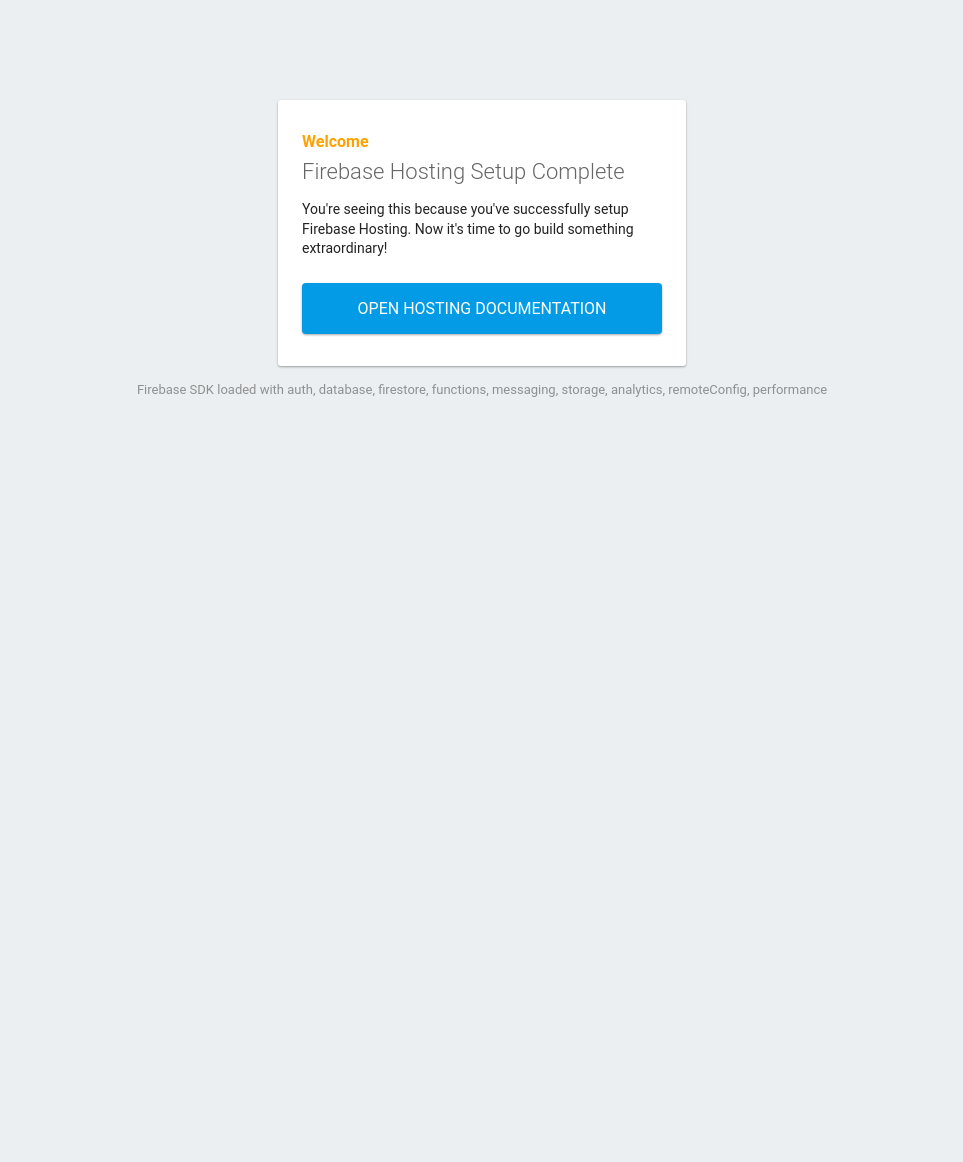
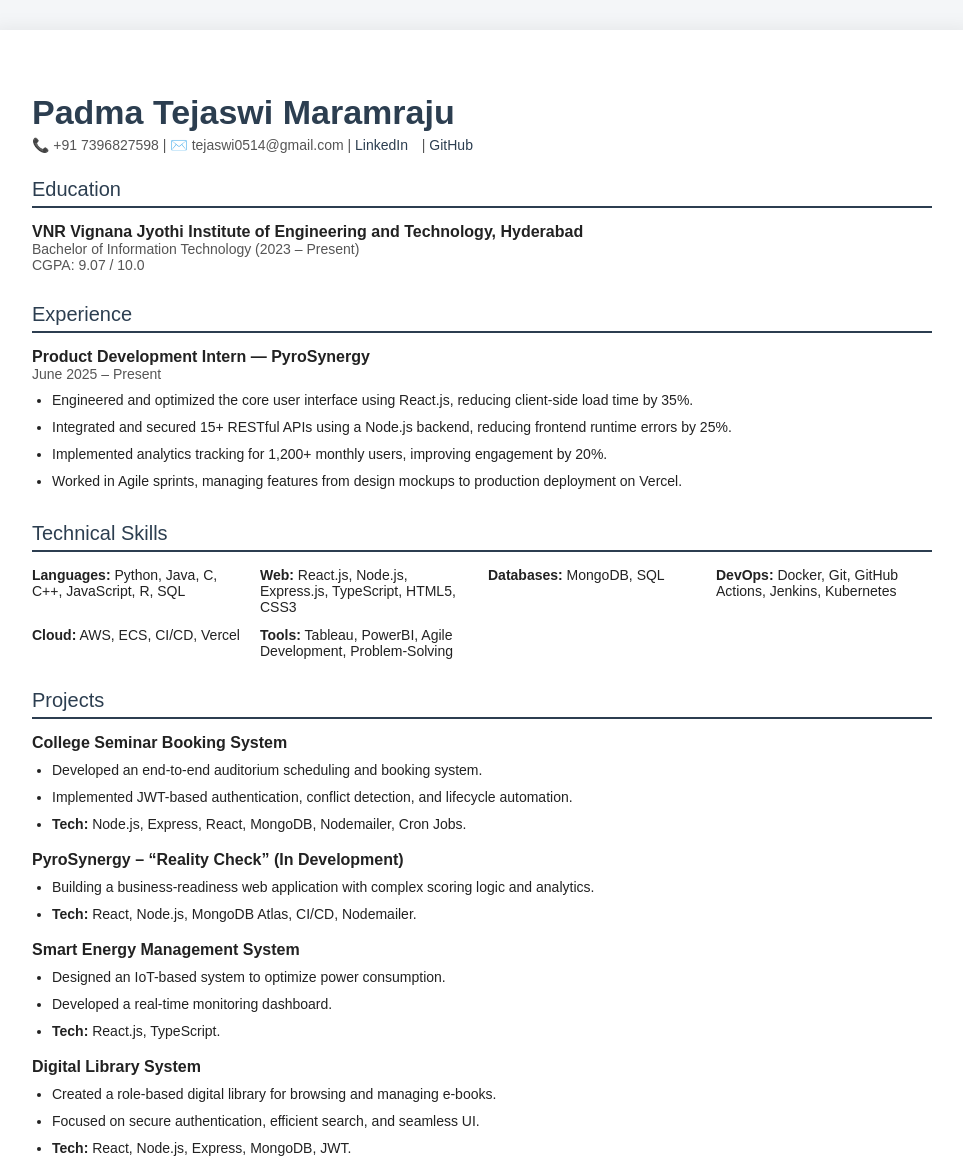
Before and after one commit to tejaswi060514/padma-website, a plain HTML site: page public/index.html in a window 1280 px wide. Shown: the top 1162 px of the page, without its empty margins (158-1121 px from the left). Before the commit the page ends 800 px from the top, so only its background shows below. Drawn offline with Linux system fonts and the light colour scheme; some packages are replaced by stand-ins of ours.

Commit message:
resume code

```diff
--- a/public/index.html
+++ b/public/index.html
@@ -1,89 +1,193 @@
 <!DOCTYPE html>
-<html>
-  <head>
-    <meta charset="utf-8">
-    <meta name="viewport" content="width=device-width, initial-scale=1">
-    <title>Welcome to Firebase Hosting</title>
+<html lang="en">
+<head>
+    <meta charset="UTF-8">
+    <meta name="viewport" content="width=device-width, initial-scale=1.0">
+    <title>Padma Tejaswi Maramraju | Resume</title>
 
-    <!-- update the version number as needed -->
-    <script defer src="/__/firebase/12.7.0/firebase-app-compat.js"></script>
-    <!-- include only the Firebase features as you need -->
-    <script defer src="/__/firebase/12.7.0/firebase-auth-compat.js"></script>
-    <script defer src="/__/firebase/12.7.0/firebase-database-compat.js"></script>
-    <script defer src="/__/firebase/12.7.0/firebase-firestore-compat.js"></script>
-    <script defer src="/__/firebase/12.7.0/firebase-functions-compat.js"></script>
-    <script defer src="/__/firebase/12.7.0/firebase-messaging-compat.js"></script>
-    <script defer src="/__/firebase/12.7.0/firebase-storage-compat.js"></script>
-    <script defer src="/__/firebase/12.7.0/firebase-analytics-compat.js"></script>
-    <script defer src="/__/firebase/12.7.0/firebase-remote-config-compat.js"></script>
-    <script defer src="/__/firebase/12.7.0/firebase-performance-compat.js"></script>
-    <!--
-      initialize the SDK after all desired features are loaded, set useEmulator to false
-      to avoid connecting the SDK to running emulators.
-    -->
-    <script defer src="/__/firebase/init.js?useEmulator=true"></script>
+    <style>
+        body {
+            margin: 0;
+            font-family: Arial, Helvetica, sans-serif;
+            background: #f4f6f8;
+            color: #222;
+        }
 
-    <style media="screen">
-      body { background: #ECEFF1; color: rgba(0,0,0,0.87); font-family: Roboto, Helvetica, Arial, sans-serif; margin: 0; padding: 0; }
-      #message { background: white; max-width: 360px; margin: 100px auto 16px; padding: 32px 24px; border-radius: 3px; }
-      #message h2 { color: #ffa100; font-weight: bold; font-size: 16px; margin: 0 0 8px; }
-      #message h1 { font-size: 22px; font-weight: 300; color: rgba(0,0,0,0.6); margin: 0 0 16px;}
-      #message p { line-height: 140%; margin: 16px 0 24px; font-size: 14px; }
-      #message a { display: block; text-align: center; background: #039be5; text-transform: uppercase; text-decoration: none; color: white; padding: 16px; border-radius: 4px; }
-      #message, #message a { box-shadow: 0 1px 3px rgba(0,0,0,0.12), 0 1px 2px rgba(0,0,0,0.24); }
-      #load { color: rgba(0,0,0,0.4); text-align: center; font-size: 13px; }
-      @media (max-width: 600px) {
-        body, #message { margin-top: 0; background: white; box-shadow: none; }
-        body { border-top: 16px solid #ffa100; }
-      }
+        .container {
+            max-width: 900px;
+            margin: 30px auto;
+            background: #ffffff;
+            padding: 40px;
+            box-shadow: 0 0 20px rgba(0,0,0,0.08);
+        }
+
+        h1 {
+            font-size: 34px;
+            margin-bottom: 5px;
+            color: #2c3e50;
+        }
+
+        .contact {
+            font-size: 14px;
+            margin-bottom: 25px;
+            color: #555;
+        }
+
+        .contact a {
+            color: #2c3e50;
+            text-decoration: none;
+            margin-right: 10px;
+        }
+
+        .section {
+            margin-bottom: 30px;
+        }
+
+        .section-title {
+            font-size: 20px;
+            border-bottom: 2px solid #2c3e50;
+            padding-bottom: 5px;
+            margin-bottom: 15px;
+            color: #2c3e50;
+        }
+
+        .item-title {
+            font-weight: bold;
+            font-size: 16px;
+        }
+
+        .item-subtitle {
+            font-size: 14px;
+            color: #555;
+        }
+
+        ul {
+            margin-top: 8px;
+            padding-left: 20px;
+        }
+
+        ul li {
+            margin-bottom: 6px;
+            font-size: 14px;
+            line-height: 1.5;
+        }
+
+        .skills-grid {
+            display: grid;
+            grid-template-columns: repeat(auto-fit, minmax(200px, 1fr));
+            gap: 12px;
+            font-size: 14px;
+        }
+
+        .footer {
+            text-align: center;
+            font-size: 13px;
+            color: #777;
+            margin-top: 40px;
+        }
     </style>
-  </head>
-  <body>
-    <div id="message">
-      <h2>Welcome</h2>
-      <h1>Firebase Hosting Setup Complete</h1>
-      <p>You're seeing this because you've successfully setup Firebase Hosting. Now it's time to go build something extraordinary!</p>
-      <a target="_blank" href="https://firebase.google.com/docs/hosting/">Open Hosting Documentation</a>
+</head>
+
+<body>
+
+<div class="container">
+
+    <h1>Padma Tejaswi Maramraju</h1>
+    <div class="contact">
+        📞 +91 7396827598 |
+        ✉️ tejaswi0514@gmail.com |
+        <a href="#" target="_blank">LinkedIn</a> |
+        <a href="#" target="_blank">GitHub</a>
     </div>
-    <p id="load">Firebase SDK Loading&hellip;</p>
 
-    <script>
-      document.addEventListener('DOMContentLoaded', function() {
-        const loadEl = document.querySelector('#load');
-        // // 🔥🔥🔥🔥🔥🔥🔥🔥🔥🔥🔥🔥🔥🔥🔥🔥🔥🔥🔥🔥🔥🔥🔥🔥🔥🔥🔥🔥🔥🔥🔥
-        // // The Firebase SDK is initialized and available here!
-        //
-        // firebase.auth().onAuthStateChanged(user => { });
-        // firebase.database().ref('/path/to/ref').on('value', snapshot => { });
-        // firebase.firestore().doc('/foo/bar').get().then(() => { });
-        // firebase.functions().httpsCallable('yourFunction')().then(() => { });
-        // firebase.messaging().requestPermission().then(() => { });
-        // firebase.storage().ref('/path/to/ref').getDownloadURL().then(() => { });
-        // firebase.analytics(); // call to activate
-        // firebase.analytics().logEvent('tutorial_completed');
-        // firebase.performance(); // call to activate
-        //
-        // // 🔥🔥🔥🔥🔥🔥🔥🔥🔥🔥🔥🔥🔥🔥🔥🔥🔥🔥🔥🔥🔥🔥🔥🔥🔥🔥🔥🔥🔥🔥🔥
+    <!-- EDUCATION -->
+    <div class="section">
+        <div class="section-title">Education</div>
+        <div class="item-title">VNR Vignana Jyothi Institute of Engineering and Technology, Hyderabad</div>
+        <div class="item-subtitle">
+            Bachelor of Information Technology (2023 – Present) <br>
+            CGPA: 9.07 / 10.0
+        </div>
+    </div>
 
-        try {
-          let app = firebase.app();
-          let features = [
-            'auth',
-            'database',
-            'firestore',
-            'functions',
-            'messaging',
-            'storage',
-            'analytics',
-            'remoteConfig',
-            'performance',
-          ].filter(feature => typeof app[feature] === 'function');
-          loadEl.textContent = `Firebase SDK loaded with ${features.join(', ')}`;
-        } catch (e) {
-          console.error(e);
-          loadEl.textContent = 'Error loading the Firebase SDK, check the console.';
-        }
-      });
-    </script>
-  </body>
+    <!-- EXPERIENCE -->
+    <div class="section">
+        <div class="section-title">Experience</div>
+
+        <div class="item-title">Product Development Intern — PyroSynergy</div>
+        <div class="item-subtitle">June 2025 – Present</div>
+
+        <ul>
+            <li>Engineered and optimized the core user interface using React.js, reducing client-side load time by 35%.</li>
+            <li>Integrated and secured 15+ RESTful APIs using a Node.js backend, reducing frontend runtime errors by 25%.</li>
+            <li>Implemented analytics tracking for 1,200+ monthly users, improving engagement by 20%.</li>
+            <li>Worked in Agile sprints, managing features from design mockups to production deployment on Vercel.</li>
+        </ul>
+    </div>
+
+    <!-- TECHNICAL SKILLS -->
+    <div class="section">
+        <div class="section-title">Technical Skills</div>
+
+        <div class="skills-grid">
+            <div><strong>Languages:</strong> Python, Java, C, C++, JavaScript, R, SQL</div>
+            <div><strong>Web:</strong> React.js, Node.js, Express.js, TypeScript, HTML5, CSS3</div>
+            <div><strong>Databases:</strong> MongoDB, SQL</div>
+            <div><strong>DevOps:</strong> Docker, Git, GitHub Actions, Jenkins, Kubernetes</div>
+            <div><strong>Cloud:</strong> AWS, ECS, CI/CD, Vercel</div>
+            <div><strong>Tools:</strong> Tableau, PowerBI, Agile Development, Problem-Solving</div>
+        </div>
+    </div>
+
+    <!-- PROJECTS -->
+    <div class="section">
+        <div class="section-title">Projects</div>
+
+        <div class="item-title">College Seminar Booking System</div>
+        <ul>
+            <li>Developed an end-to-end auditorium scheduling and booking system.</li>
+            <li>Implemented JWT-based authentication, conflict detection, and lifecycle automation.</li>
+            <li><strong>Tech:</strong> Node.js, Express, React, MongoDB, Nodemailer, Cron Jobs.</li>
+        </ul>
+
+        <div class="item-title">PyroSynergy – “Reality Check” (In Development)</div>
+        <ul>
+            <li>Building a business-readiness web application with complex scoring logic and analytics.</li>
+            <li><strong>Tech:</strong> React, Node.js, MongoDB Atlas, CI/CD, Nodemailer.</li>
+        </ul>
+
+        <div class="item-title">Smart Energy Management System</div>
+        <ul>
+            <li>Designed an IoT-based system to optimize power consumption.</li>
+            <li>Developed a real-time monitoring dashboard.</li>
+            <li><strong>Tech:</strong> React.js, TypeScript.</li>
+        </ul>
+
+        <div class="item-title">Digital Library System</div>
+        <ul>
+            <li>Created a role-based digital library for browsing and managing e-books.</li>
+            <li>Focused on secure authentication, efficient search, and seamless UI.</li>
+            <li><strong>Tech:</strong> React, Node.js, Express, MongoDB, JWT.</li>
+        </ul>
+    </div>
+
+    <!-- CERTIFICATIONS & LEADERSHIP -->
+    <div class="section">
+        <div class="section-title">Certifications & Leadership</div>
+
+        <ul>
+            <li><strong>Certifications:</strong> Tableau, SQL, Cisco Python Networking Academy, Frontend Development (OneRoadmap), TypeScript (Infosys).</li>
+            <li><strong>Leadership:</strong> Volunteer – Microsoft Innovation Hub (2023–Present).</li>
+            <li>Member – ACM Student Chapter (2023–Present).</li>
+            <li><strong>Achievements:</strong> Webathon 3.0 Hackathon – Qualified for 2nd round.</li>
+        </ul>
+    </div>
+
+    <div class="footer">
+        © 2026 Padma Tejaswi Maramraju
+    </div>
+
+</div>
+
+</body>
 </html>
```
